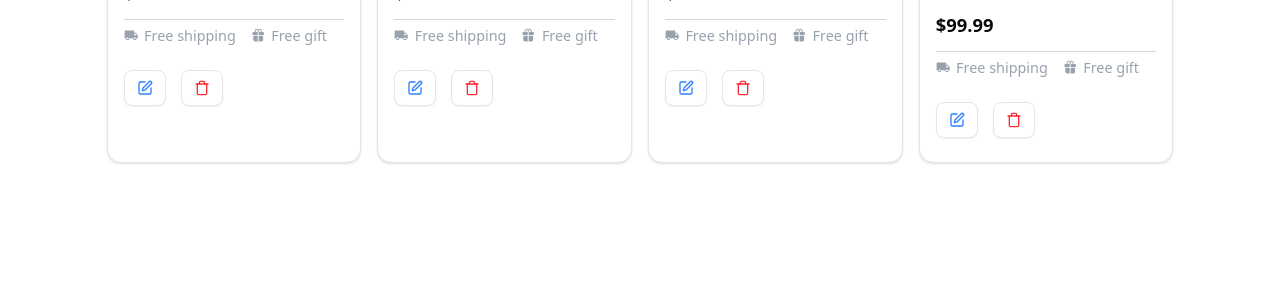
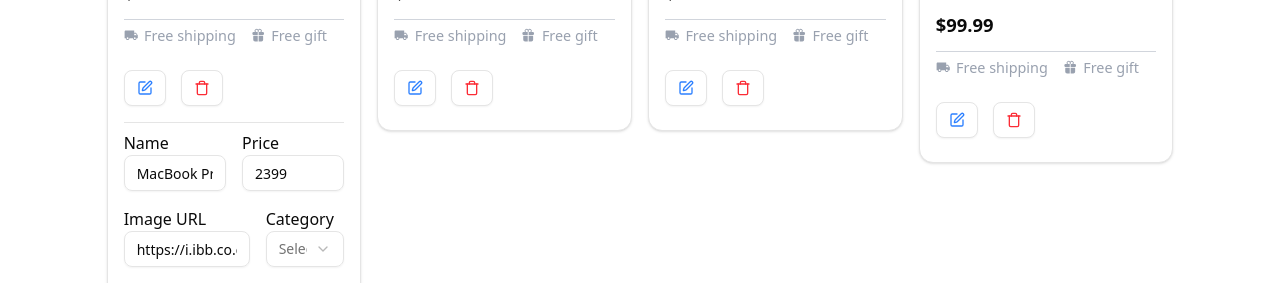
Before and after one commit to sheikh-saiyam/RTK-shopping-cart, a React (Vite) app: page /products in a window 1280 px wide. Both pictures are taken after a click on the button 144 px from the left and 605 px from the top of the page. Shown: the part 517-800 px from the top of the page. Built offline with nearby package versions, Linux system fonts and the light colour scheme.

Commit message:
UpdateProduct form added

```diff
--- a/src/components/cards/ProductList.jsx
+++ b/src/components/cards/ProductList.jsx
@@ -1,26 +1,42 @@
-import React from "react";
+import {
+  Select,
+  SelectContent,
+  SelectItem,
+  SelectTrigger,
+  SelectValue,
+} from "@/components/ui/select";
+import { deleteProduct } from "@/redux/features/products/productSlice";
+import { Label } from "@radix-ui/react-label";
+import { Edit, Trash } from "lucide-react";
+import { useState } from "react";
+import { IoGift } from "react-icons/io5";
+import { MdLocalShipping } from "react-icons/md";
+import { useDispatch } from "react-redux";
+import { toast } from "sonner";
+import { Badge } from "../ui/badge";
+import { Button } from "../ui/button";
 import {
   Card,
+  CardContent,
+  CardDescription,
+  CardFooter,
   CardHeader,
-  CardFooter,
   CardTitle,
-  CardAction,
-  CardDescription,
-  CardContent,
 } from "../ui/card";
-import { Badge } from "../ui/badge";
-import { IoGift } from "react-icons/io5";
-import { MdLocalShipping } from "react-icons/md";
-import { Button } from "../ui/button";
-import { Edit } from "lucide-react";
-import { Trash } from "lucide-react";
-import { useDispatch } from "react-redux";
-import { deleteProduct } from "@/redux/features/products/productSlice";
-import { toast } from "sonner";
+import { Input } from "../ui/input";
+import { Textarea } from "@/components/ui/textarea";
 
 const ProductList = ({ product }) => {
   const dispatch = useDispatch();
   const { id, title, description, price, image, category } = product || {};
+
+  const [isUpdateOpen, setIsUpdateOpen] = useState(false);
+  const [name, setName] = useState(title);
+  const [statePrice, setPrice] = useState(price);
+  const [stateImage, setImage] = useState(image);
+  const [stateCategory, setCategory] = useState(category);
+  const [stateDescription, setDescription] = useState(description);
+  const [error, setError] = useState("");
 
   const handleDeleteProduct = (id) => {
     toast("Are you sure you want to delete this product?", {
@@ -52,8 +68,9 @@ const ProductList = ({ product }) => {
     });
   };
 
+  // const handleUpdateProductJ = ()
   return (
-    <Card className="w-full relative">
+    <Card className="w-full relative h-fit">
       <CardHeader className="px-4">
         {/* badge */}
         <Badge variant={"destructive"} className="absolute top-4 left-3">
@@ -94,9 +111,13 @@ const ProductList = ({ product }) => {
       </CardContent>
 
       {/* actions */}
-      <CardFooter className="px-4">
+      <CardFooter className="px-4 flex flex-col items-start">
         <div className="flex items-center justify-between gap-[15px]">
-          <Button variant="outline" className={"text-blue-500"}>
+          <Button
+            onClick={() => setIsUpdateOpen(!isUpdateOpen)}
+            variant="outline"
+            className={"text-blue-500"}
+          >
             <Edit />
           </Button>
           <Button
@@ -107,6 +128,92 @@ const ProductList = ({ product }) => {
             <Trash />
           </Button>
         </div>
+
+        {isUpdateOpen && (
+          <div className="mt-4 pt-2 border-t">
+            <form
+              // onSubmit={handleSubmit}
+              className="space-y-4"
+            >
+              <div className="grid gap-4 grid-cols-2">
+                {/* name */}
+                <div className="space-y-2">
+                  <Label>Name</Label>
+                  <Input
+                    type="text"
+                    required
+                    placeholder="Enter Product Name"
+                    value={title}
+                    onChange={(e) => setName(e.target.value)}
+                  />
+                </div>
+                {/* price */}
+                <div className="space-y-2">
+                  <Label>Price</Label>
+                  <Input
+                    type="number"
+                    required
+                    placeholder="Enter Product Price"
+                    value={price}
+                    onChange={(e) => setPrice(e.target.value)}
+                  />
+                </div>
+              </div>
+              {/* image */}
+              <div className="grid gap-4 grid-cols-5">
+                <div className="space-y-2 col-span-3">
+                  <Label>Image URL</Label>
+                  <Input
+                    type="url"
+                    required
+                    placeholder="Enter Product Image URL"
+                    value={image}
+                    onChange={(e) => setImage(e.target.value)}
+                  />
+                </div>
+                <div className="space-y-2 col-span-2">
+                  <Label>Category</Label>
+                  <Select
+                    onValueChange={(value) => {
+                      setCategory(value);
+                      setError("");
+                    }}
+                    className="w-full"
+                  >
+                    <SelectTrigger className="w-full">
+                      <SelectValue placeholder="Select Category" />
+                    </SelectTrigger>
+                    <SelectContent className="w-full">
+                      <SelectItem value="Laptop">Laptop</SelectItem>
+                      <SelectItem value="Phone">Phone</SelectItem>
+                      <SelectItem value="Accessories">System</SelectItem>
+                    </SelectContent>
+                  </Select>
+                </div>
+              </div>
+              {/* description */}
+              <div className="-mt-2 space-y-2">
+                <Label>Description</Label>
+                <Textarea
+                  required
+                  placeholder="Enter Product Description"
+                  value={description}
+                  onChange={(e) => setDescription(e.target.value)}
+                />
+              </div>
+              {/* error */}
+              {error && (
+                <div className="-mt-1">
+                  <Label className={"text-red-500"}>{error}</Label>
+                </div>
+              )}
+              {/* Add */}
+              <div>
+                <Button>Update Product</Button>
+              </div>
+            </form>
+          </div>
+        )}
       </CardFooter>
     </Card>
   );
```
